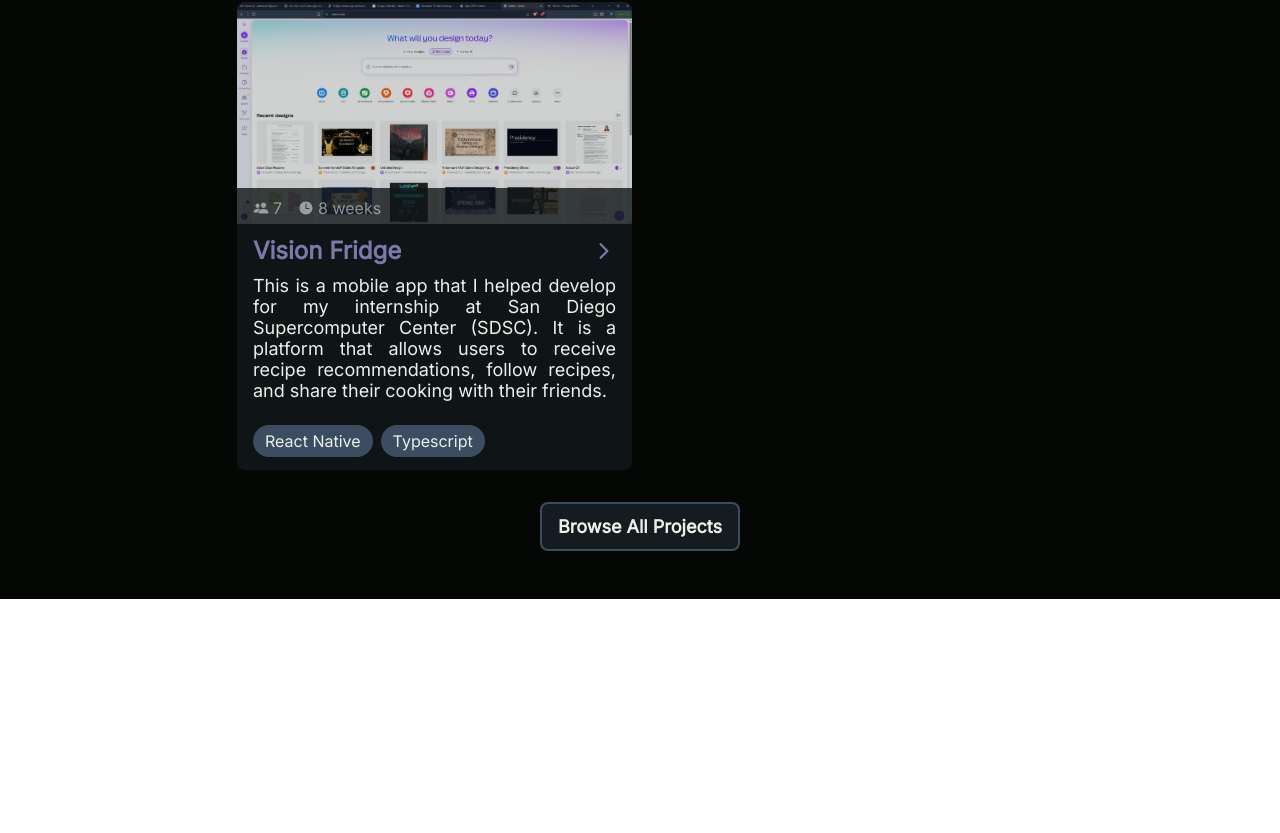
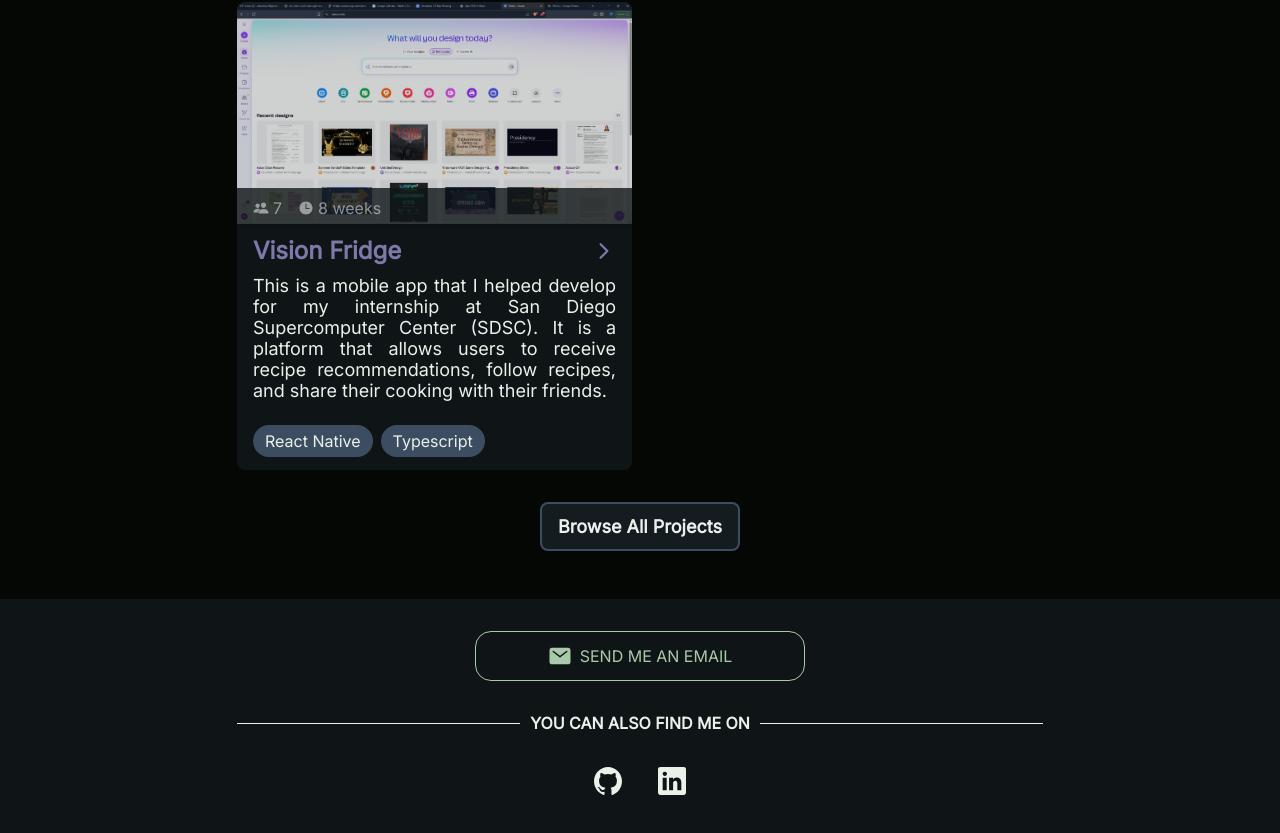
Before and after one commit to aslanchan7/portfolio-website-v2, a React (Vite) app: page / in a window 1280 px wide. Shown: the part 1964-2797 px from the top of the page. Before the commit the page ends 2563 px from the top, so only its background shows below. Built offline with nearby package versions, Linux system fonts and the light colour scheme.

Commit message:
Completed contact section

```diff
--- a/src/App.tsx
+++ b/src/App.tsx
@@ -1,5 +1,6 @@
 import styles from './App.module.css'
 import { About } from './components/About/About'
+import { Contact } from './components/Contact/Contact'
 import { Home } from './components/Home/Home'
 import { Navbar } from './components/Navbar/Navbar'
 import { Projects } from './components/Projects/Projects'
@@ -11,6 +12,7 @@ function App() {
       <Home />
       <About />
       <Projects />
+      <Contact />
     </div>
   )
 }
--- /dev/null
+++ b/src/components/Contact/Contact.module.css
@@ -0,0 +1,60 @@
+@import "../../vars.css";
+
+.container {
+  background-color: var(--color-secondary-20);
+  display: flex;
+  flex-direction: column;
+  align-items: center;
+  justify-content: center;
+  padding-top: 32px;
+  padding-bottom: 32px;
+}
+
+.mailButton {
+  padding: 12px 72px;
+  border: 1px solid var(--color-primary);
+  display: flex;
+  align-items: center;
+  color: var(--color-primary);
+  border-radius: 16px;
+  font-size: 16px;
+  gap: 8px;
+  text-decoration: none;
+}
+
+.mailButton:hover {
+  background-color: var(--color-primary);
+  color: var(--color-text);
+}
+
+.separationLine {
+  margin-top: 32px;
+  margin-bottom: 32px;
+  color: var(--color-text);
+  font-size: 16px;
+  font-weight: 600;
+  display: flex;
+  align-items: center;
+  gap: 10px;
+}
+
+.line {
+  width: 283px;
+  height: 1px;
+  background-color: var(--color-text);
+}
+
+.contactIconsContainer {
+  display: flex;
+  gap: 32px;
+  color: var(--color-text)
+}
+
+.contactIconsContainer a {
+  color: var(--color-text);
+}
+
+.contactIcon:hover {
+  color: var(--color-primary);
+  filter: drop-shadow(0 0 10px rgba(169, 201, 170, 0.7));
+}
--- /dev/null
+++ b/src/components/Contact/Contact.tsx
@@ -0,0 +1,31 @@
+import styles from "./Contact.module.css"
+import { IoMail, IoLogoGithub, IoLogoLinkedin } from "react-icons/io5"
+
+export const Contact = () => {
+  return (
+    <section id="contact" className={styles.container}>
+      <a className={styles.mailButton} href="mailto:aslanchan7@gmail.com">
+        <IoMail size={24}/>
+        <p>SEND ME AN EMAIL</p>
+      </a>
+
+      <div className={styles.separationLine}>
+        <div className={styles.line}/>
+        <p>
+          YOU CAN ALSO FIND ME ON
+        </p>
+        <div className={styles.line}/>
+      </div>
+
+      <div className={styles.contactIconsContainer}>
+        <a href="https://github.com/aslanchan7">
+          <IoLogoGithub className={styles.contactIcon} size={32} />
+        </a>
+
+        <a href="https://www.linkedin.com/in/aslan-chan-09527b297/">
+          <IoLogoLinkedin className={styles.contactIcon} size={32} />
+        </a>
+      </div>
+    </section>
+  )
+}
```
